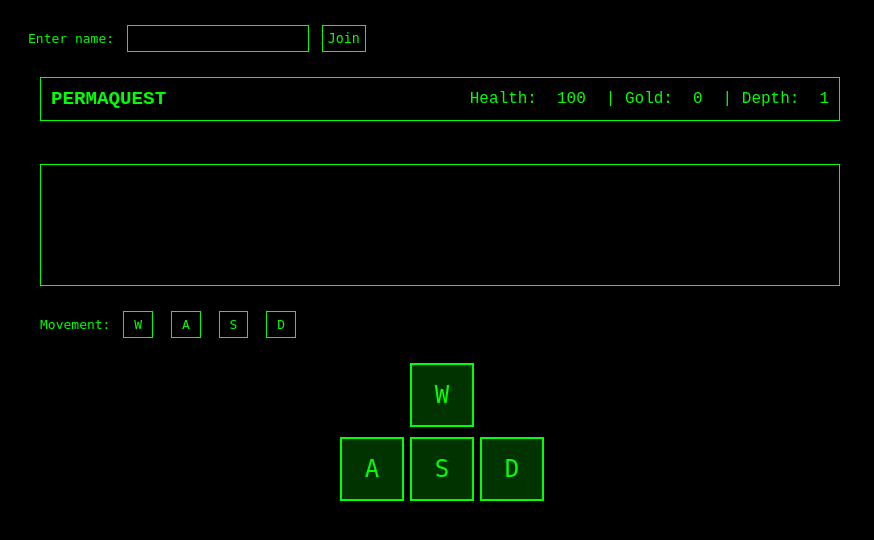
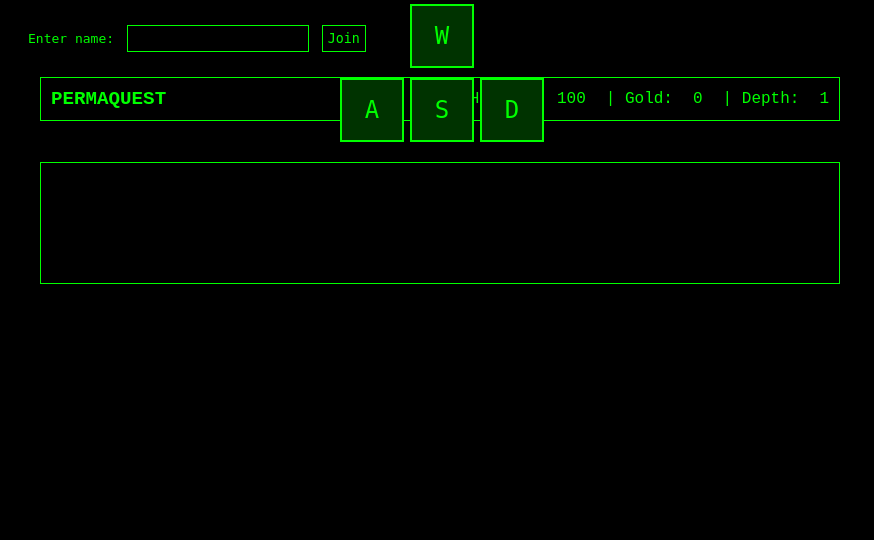
Before and after one commit to basilfish505/dungeon-console, a Flask app: page / in a window 1280 px wide. Shown: the top 540 px of the page, without its empty margins (0-874 px from the left). Run offline with Flask 3, Linux system fonts and the light colour scheme; some libraries are stand-ins or nearby versions.

Commit message:
changed the location of the wasd buttons

```diff
--- a/templates/dungeon.html
+++ b/templates/dungeon.html
@@ -127,8 +127,11 @@
             display: grid;
             grid-template-columns: repeat(3, 60px);
             gap: 10px;
-            margin-top: 20px;
+            margin-top: -160px;  /* Increased from -120px to -160px to move buttons higher */
+            margin-bottom: 20px;
             justify-content: center;
+            position: relative;
+            z-index: 1;
         }
 
         .mobile-btn {
@@ -192,14 +195,6 @@
                 </div>
             </div>
             <div id="map-display"></div>
-            <div id="message-log"></div>
-            <div id="controls">
-                Movement:
-                <span class="key">W</span>
-                <span class="key">A</span>
-                <span class="key">S</span>
-                <span class="key">D</span>
-            </div>
             <div class="mobile-controls">
                 <div></div>
                 <div class="mobile-btn" onclick="move('w')">W</div>
@@ -208,6 +203,7 @@
                 <div class="mobile-btn" onclick="move('s')">S</div>
                 <div class="mobile-btn" onclick="move('d')">D</div>
             </div>
+            <div id="message-log"></div>
         </div>
         <div class="game-right">
             <div id="combat-info" class="combat-info">
```
